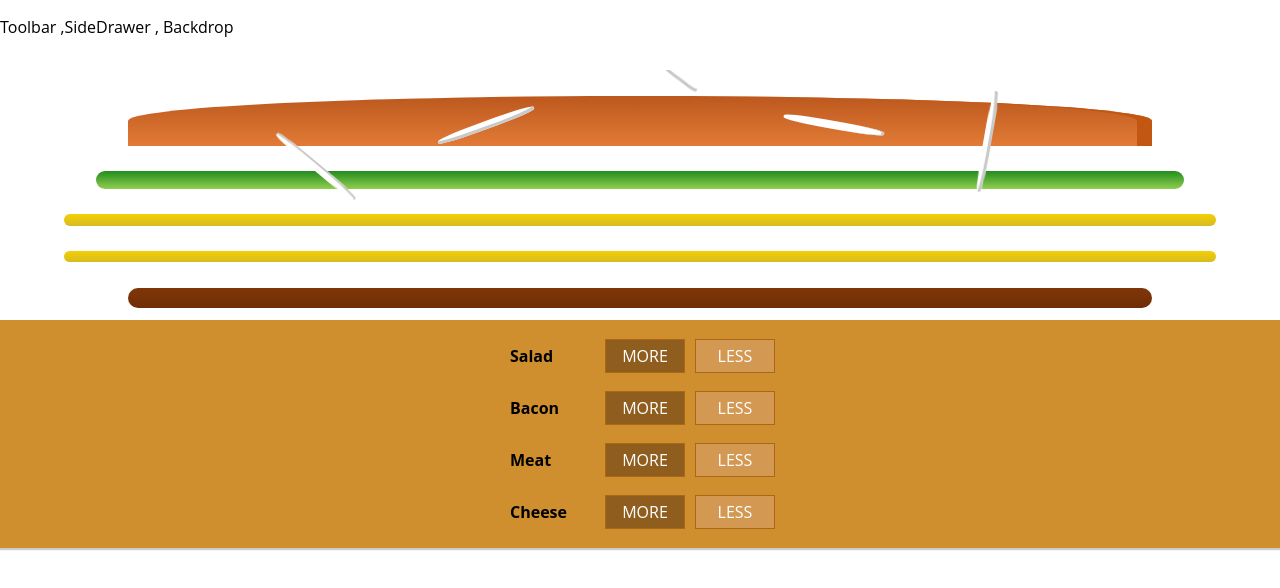
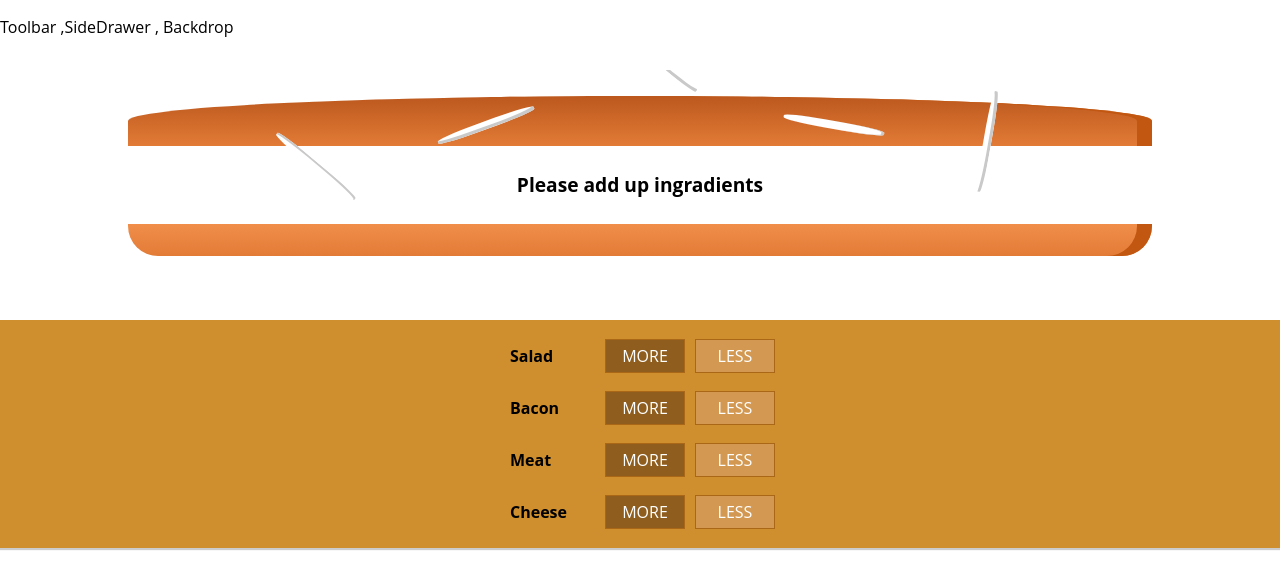
Before and after one commit to IbrahimShamma99/BurgerBuilder, a React app: page / in a window 1280 px wide. Shown: the top 588 px of the page. Built offline with nearby package versions, Linux system fonts and the light colour scheme.

Commit message:
controls working

```diff
--- a/src/components/Burger/BuildControls/BuildControl/BuildControl.js
+++ b/src/components/Burger/BuildControls/BuildControl/BuildControl.js
@@ -3,8 +3,13 @@ import classes from './BuildControl.css';
 const buildControl = (props) => (
     <div className={classes.BuildControl}>
         <div className={classes.Label}>{props.label}</div>
-        <button className={classes.More}>MORE</button>
-        <button className={classes.Less}>LESS</button>
+        <button
+            onClick = {props.add}
+            className={classes.More}>MORE</button>
+        <button
+            className={classes.Less}
+            onClick = {props.remove}
+        >LESS</button>
     </div>
 );
 
--- a/src/components/Burger/BuildControls/BuildControls.js
+++ b/src/components/Burger/BuildControls/BuildControls.js
@@ -18,9 +18,15 @@ const controls = [
 ];
 
 const buildControl = (props) => (
-    <div className={classes.BuildControls}>
+    <div
+    className={classes.BuildControls}>
     {controls.map((control)=>
-     <BuildControl label={control.label} />
+     <BuildControl
+     label={control.label}
+     key={control.label}
+     type={control.type}
+     add = {()=>props.add(control.type)}
+     remove = {()=>props.remove(control.type)}/>
     )
     }
     </div>
--- a/src/containers/BurgerBuilder/BurgerBuilder.js
+++ b/src/containers/BurgerBuilder/BurgerBuilder.js
@@ -14,10 +14,10 @@ class BurgerBuilder extends Component {
 
     state = {
         ingradients:{
-            salad:1,
-            cheese:2,
-            meat:2,
-            bacon:3
+            salad:0,
+            cheese:0,
+            meat:0,
+            bacon:0
         },
         totalPrice:4
     };
@@ -25,7 +25,10 @@ class BurgerBuilder extends Component {
         const oldCount = this.state.ingradients[type];
         var updatedCount = null;
         if (operation==="ADD"){updatedCount = oldCount +1 ;}
-        else if (operation==="REM"){updatedCount = oldCount -1;};
+        else if (operation==="REM"){
+            if (oldCount === 0){return {...this.state.ingradients}}
+            updatedCount = oldCount -1;};
+
         const updatedIngradients = {...this.state.ingradients};
         updatedIngradients[type]=updatedCount;
         return updatedIngradients ;
@@ -37,6 +40,8 @@ class BurgerBuilder extends Component {
         if (operation==="ADD"){
             newPrice = oldPrice + valueAdded;}
         else if(operation === "REM") {
+            if (oldPrice === 4){return {...this.state.totalPrice}}
+
              newPrice = oldPrice - valueAdded;
         }
         return newPrice ;
@@ -60,7 +65,9 @@ class BurgerBuilder extends Component {
         return (
             <Aux>
             <Burger ingradients={this.state.ingradients} />
-            <BuildControls/>
+            <BuildControls
+              add = {this.addIngradientHandler}
+              remove={this.removeIngradientHandler}/>
             </Aux>
         );
     }
```
